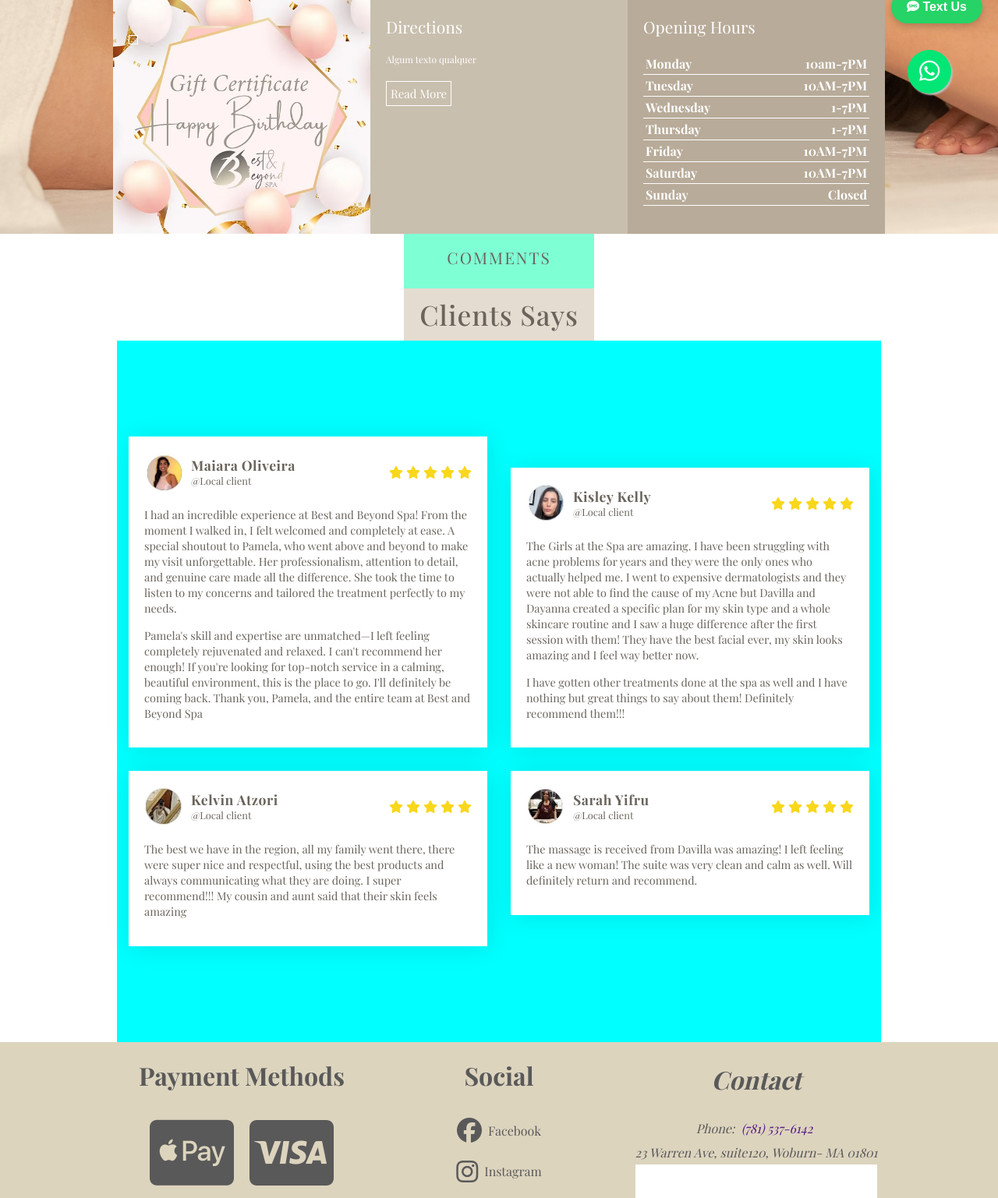
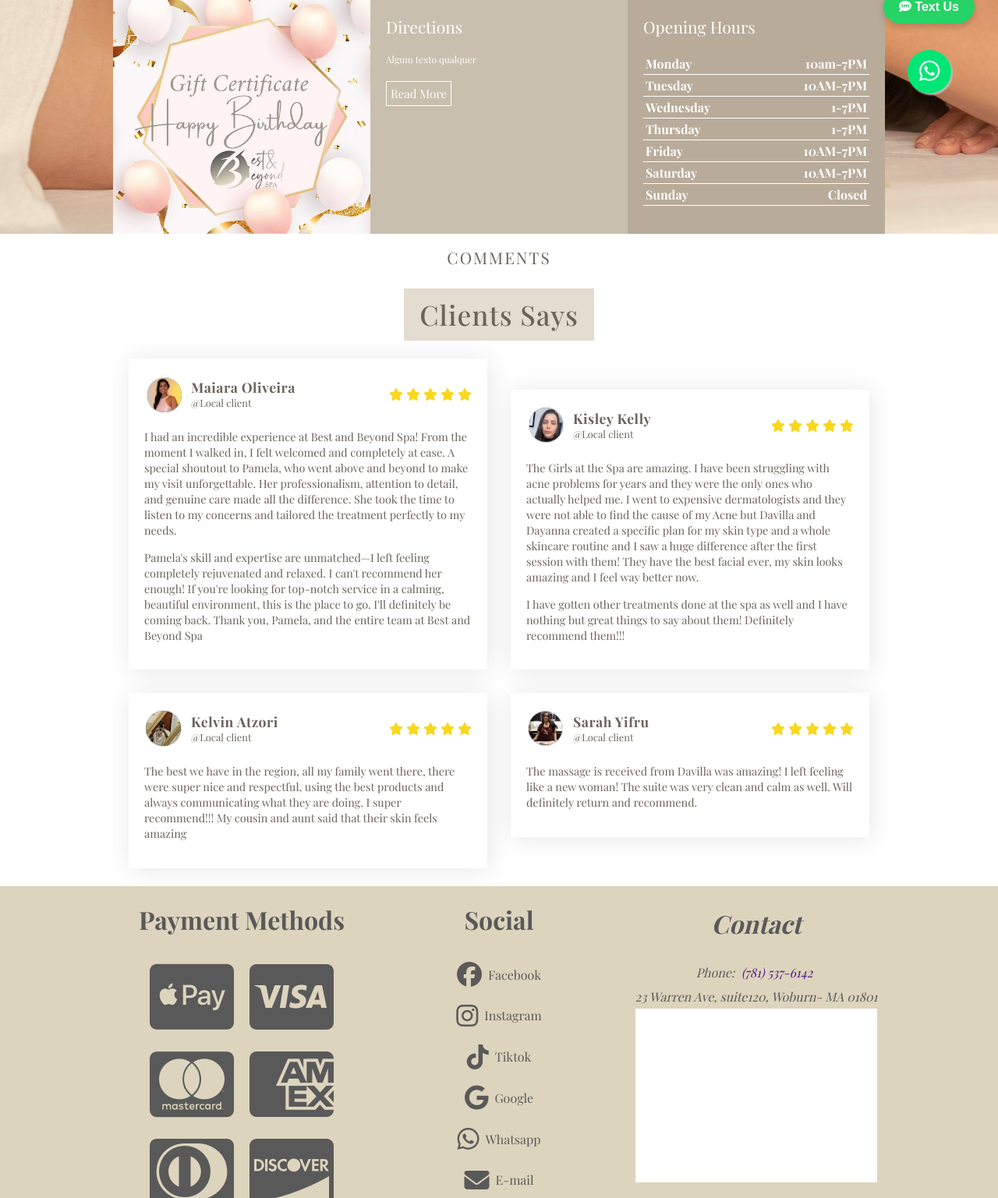
Before and after one commit to jorgebritojr/2025.03---BestBeyoundSpa, a plain HTML site: page index.html in a window 1280 px wide. Shown: the part 620-2157 px from the top of the page at 78% size. Drawn offline with nearby package versions, Linux system fonts and the light colour scheme; grey boxes are pictures that could not be loaded; a web font is replaced by a local one.

Commit message:
adjustment in the testimonials and sms.css

```diff
--- a/styles/slider_animation.css
+++ b/styles/slider_animation.css
@@ -25,7 +25,7 @@ a {
     justify-content: center;
     align-items: center;
     letter-spacing: 1px;
-    background-color: aquamarine;
+    /* background-color: aquamarine; */
 
 
 
@@ -57,7 +57,7 @@ a {
 }
 
 .testimonial-box-container {
-    background-color: aqua;
+    /* background-color: aqua; */
     display: flex;
     flex-direction: column;
     justify-content: center;
@@ -69,7 +69,7 @@ a {
     /* object-fit: contain; */
     /* width: calc(100% -35px); */
     /* width: auto; */
-    height: 900px;
+    height: 700px;
 
 
 
@@ -77,7 +77,6 @@ a {
 
 .testimonial-box {
     width: 420px;
-    /* object-fit: contain; */
 
     box-shadow: 2px 2px 30px rgba(0, 0, 0, 0.1);
     background-color: #fff;
@@ -86,7 +85,7 @@ a {
     cursor: pointer;
 }
 
-.testimonial-box:nth-child(1) {
+/* .testimonial-box:nth-child(1) {
     flex: 2fr;
 }
 
@@ -98,7 +97,7 @@ a {
 }
 .testimonial-box:nth-child(4) {
     flex: 2fr;
-}
+} */
 
 .profile-img {
     width: 50px;
--- a/styles/sms.css
+++ b/styles/sms.css
@@ -1,7 +1,7 @@
 .sms-float {
     position: fixed;
     bottom: 150px;
-    right: 20px;
+    right: 30px;
     background-color: #25d366;
     color: white;
     padding: 12px 20px;
```
